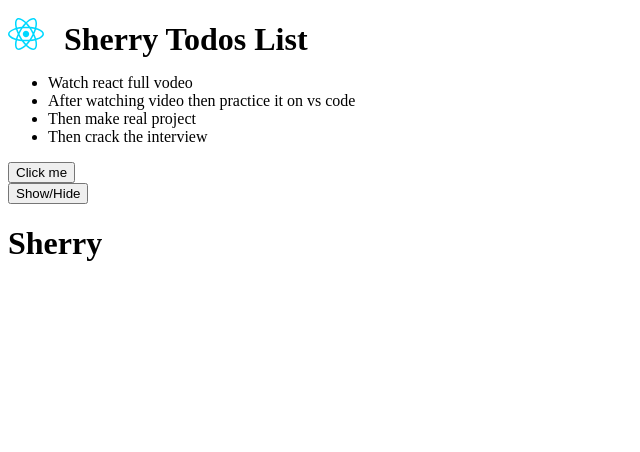
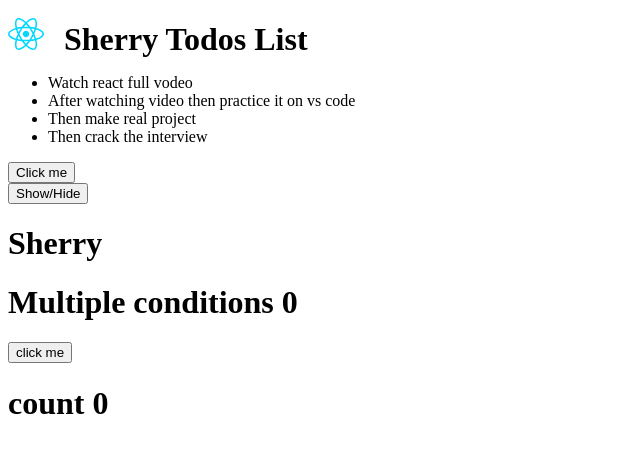
Before and after one commit to RanaSheheryarAli/Reacrpractice, a React (Vite) app: page / in a window 1280 px wide. Shown: the top 452 px of the page, without its empty margins (0-640 px from the left). Built offline with nearby package versions, Linux system fonts and the light colour scheme.

Commit message:
bashir commit

```diff
--- a/src/App.jsx
+++ b/src/App.jsx
@@ -1,13 +1,14 @@
-import Todos from './Todos'
-import Toggle  from './Toggle';
+import MultipleCondionsB from "./MultipleCondiotionsB";
+import Todos from "./Todos";
+import Toggle from "./Toggle";
 function App() {
   return (
     <div>
+      <Todos />
 
-      <Todos/>
+      <Toggle />
 
-<Toggle/>
-
+      <MultipleCondionsB/>
     </div>
   );
 }
--- /dev/null
+++ b/src/MultipleCondiotionsB.jsx
@@ -0,0 +1,21 @@
+import { useState } from "react";
+
+function MultipleCondionsB(){
+    const [count , setcount]= useState(0)
+
+    return(
+        <div>
+            <h1>Multiple conditions {count}</h1>
+            <button onClick={ ()=>{
+                setcount(count +1)
+            }} >click me</button>
+            {
+                count==0? <h1>count 0</h1>
+                :count==1? <h1>count 1</h1>
+                :count==2? <h1>count 2</h1>
+                : <h1>unknown</h1>
+            }
+        </div>
+    )
+}
+export default MultipleCondionsB
--- a/src/Todos.jsx
+++ b/src/Todos.jsx
@@ -11,8 +11,6 @@ function on(){
 
     return (
         <div>
-
-
         <img style={{marginTop:"10px"}} src={reactlogo} alt="not found" />
         <h1 style={{display:"inline", marginLeft:"20px"}}>Sherry Todos List</h1>
         <ul>
```
